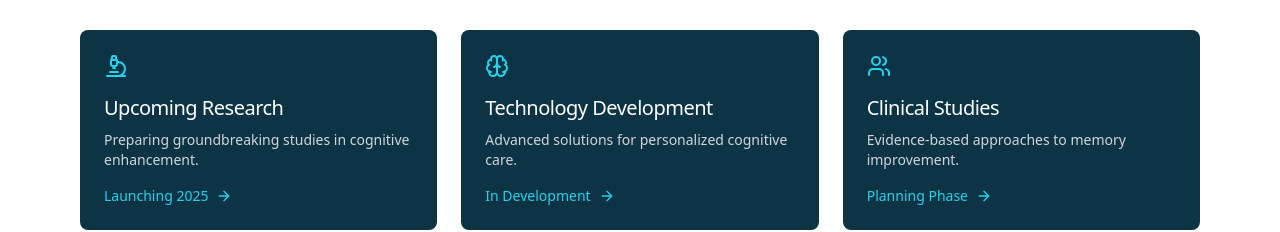
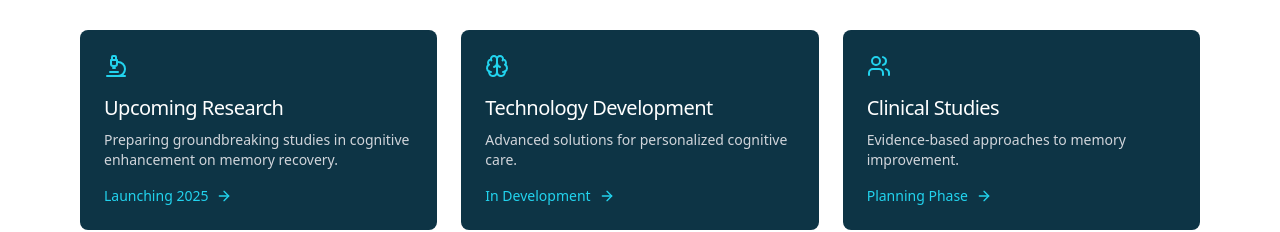
Before and after one commit to Anusigan/MemoRaid-Landing-Page, a React (Vite) app: page / in a window 1280 px wide. Shown: the part 3440-3672 px from the top of the page. Built offline with nearby package versions, Linux system fonts and the light colour scheme.

Commit message:
change to animations

```diff
--- a/src/components/sections/Research.tsx
+++ b/src/components/sections/Research.tsx
@@ -5,7 +5,7 @@ const researchAreas = [
   {
     icon: <Microscope className="w-6 h-6" />,
     title: 'Upcoming Research',
-    description: 'Preparing groundbreaking studies in cognitive enhancement.',
+    description: 'Preparing groundbreaking studies in cognitive enhancement on memory recovery.',
     status: 'Launching 2025'
   },
   {
```
